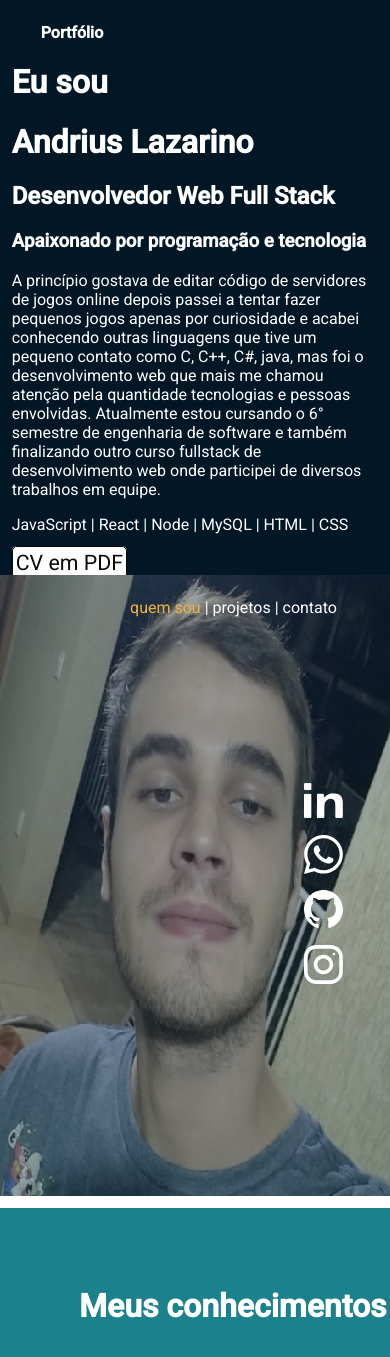
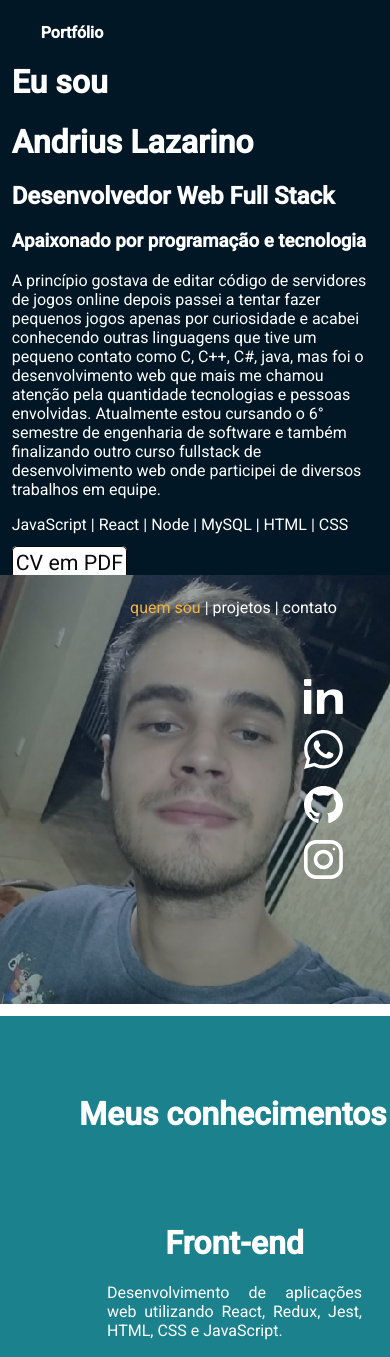
Before and after one commit to andriusrl/portfolio, a React (Create React App) app: page / in a window 390 px wide. Shown: the top 1357 px of the page. Built offline with nearby package versions, Linux system fonts and the light colour scheme.

Commit message:
Correção da responsividade da foto e redes sociais no mobile

```diff
--- a/src/components/App/App.js
+++ b/src/components/App/App.js
@@ -65,7 +65,6 @@ function App() {
           </ContentBio>
         </TopBioContainerLeft>
         <TopBioContainer>
-          <Photo src={require("../../images/andrius.png")} />
           <Menu>
             <Link href="#about">quem sou</Link> | <Link href="#projects">projetos</Link> | <Link href="#contact">contato</Link>
           </Menu>
@@ -75,6 +74,7 @@ function App() {
             <a href="https://github.com/andriusrl" target="_blank" ><SocialNetwrokIcon src={require("../../images/github.svg")} /></a>
             <a href="https://www.instagram.com/andriuslaza/" target="_blank" ><SocialNetwrokIcon src={require("../../images/instagram.svg")} /></a>
           </SocialNetworksWrapper>
+          <Photo src={require("../../images/andrius.png")} />
         </TopBioContainer>
       </WrapperBioContainer>
       <WrapperSkills>
--- a/src/style/style.js
+++ b/src/style/style.js
@@ -21,7 +21,7 @@ export const TopBioContainer = styled.div`
       @media (max-width: 480px) {
         margin: 0;
         width: 100%;
-        height: 621px;
+        height: fit-content;
     };
 `
 export const TopBioContainerLeft = styled.div`
@@ -109,7 +109,9 @@ export const Photo = styled.img`
     height: 621px;
     opacity: 0.6;
     @media (max-width: 480px) {
+        position: relative;
         width: 100%;
+        height: fit-content;
     };
 `
 const increasesSize = keyframes`
@@ -128,6 +130,10 @@ export const SocialNetworksWrapper = styled.div`
     flex-direction: column;
     margin: auto 53px auto 0;
     z-index: 1;
+    @media (max-width: 480px) {
+        position: absolute;
+        margin-top: 25%;
+    };
 `
 export const SocialNetwrokIcon = styled.img`
     margin: 16%;
```
